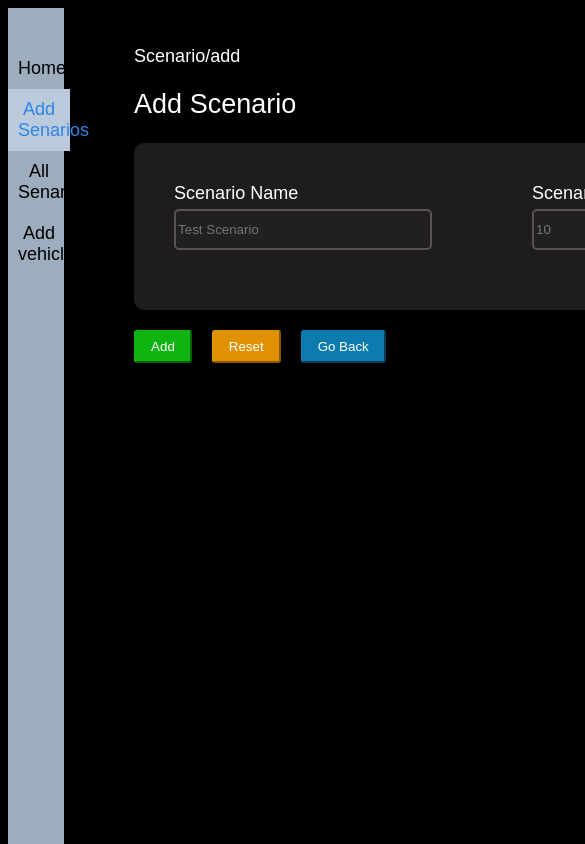
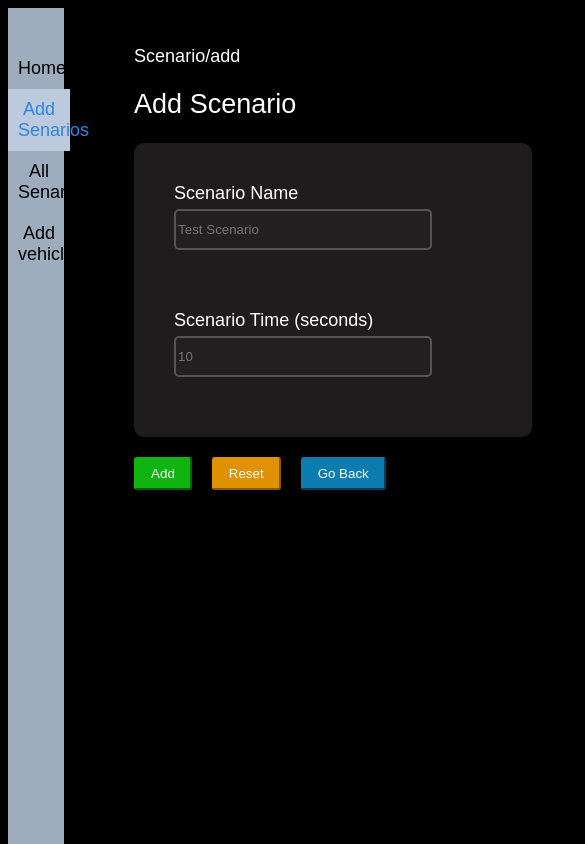
Before and after one commit to rajeshg0ud/appxxproject, a React (Create React App) app: page /AddSenarios in a window 390 px wide. Shown: the top 844 px of the page, 585 px wide, since content can reach past the window. Built offline with nearby package versions, Linux system fonts and the light colour scheme.

Commit message:
Update AddSenarios.css

```diff
--- a/src/components/AddSenarios.css
+++ b/src/components/AddSenarios.css
@@ -83,3 +83,14 @@ button {
 .simulation-button {
   align-self: flex-end;
 }
+
+@media screen and (max-width: 600px) {
+  .containerr {
+    background-color: rgb(30, 28, 28);
+    padding: 20px;
+    border-radius: 10px;
+    margin-bottom: 20px;
+    display: flex;
+    flex-direction: column;
+  }
+}
```
